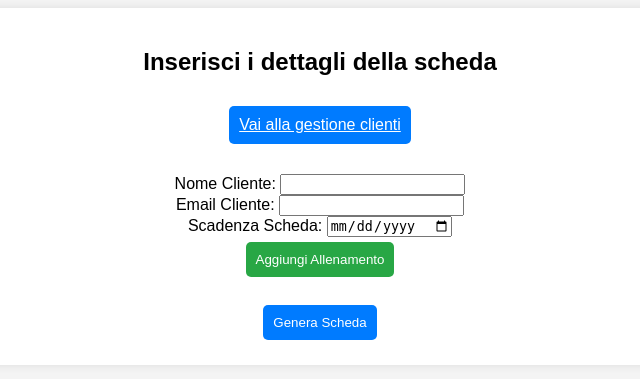
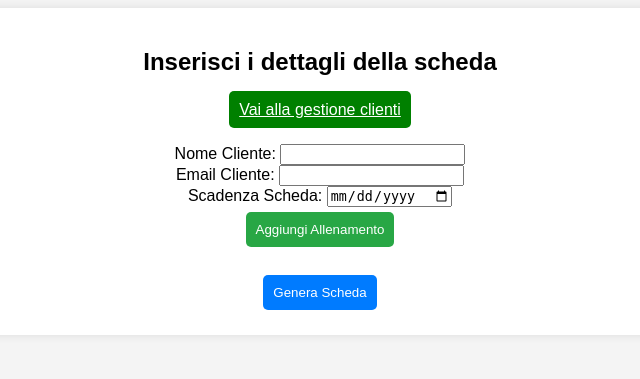
Before and after one commit to luposian/ProgrammaSchede, a Flask app: page / in a window 1280 px wide. Shown: the top 379 px of the page, without its empty margins (320-960 px from the left). Run offline with Flask 3, Linux system fonts and the light colour scheme.

Commit message:
Update index.html
colore bottone gestione clienti

```diff
--- a/templates/index.html
+++ b/templates/index.html
@@ -87,12 +87,17 @@
     color: white;
 }
 
+.btn-gestion {
+    background-color: green;
+    color: white;
+}
+
     </style>
 </head>
 <body>
     <div class="container">
         <h2>Inserisci i dettagli della scheda</h2>
-        <a href="/clienti" class="btn btn-primary">Vai alla gestione clienti</a>
+        <a href="/clienti" class="btn btn-gestion">Vai alla gestione clienti</a>
         <form action="/" method="POST">
             <label for="nome_cliente">Nome Cliente:</label>
             <input type="text" name="nome_cliente" required><br>
```
